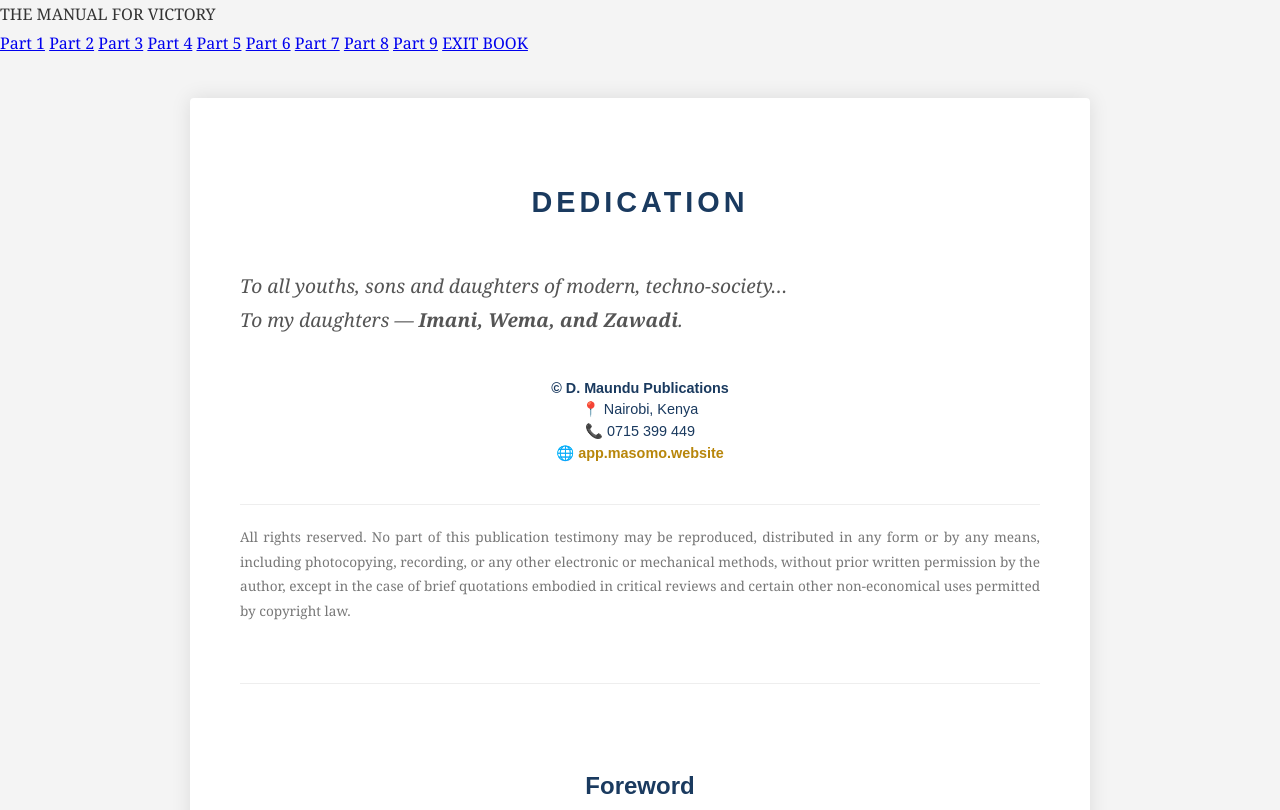
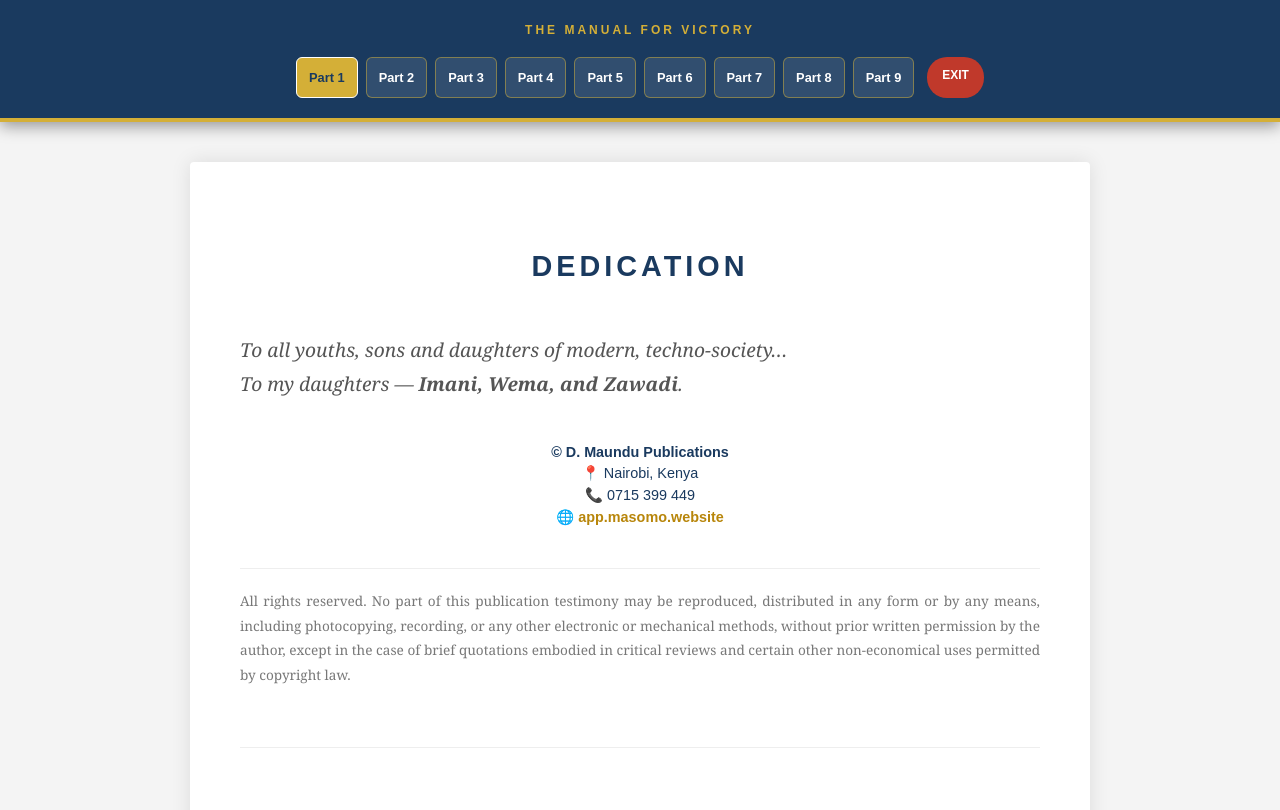
Before and after one commit to podcashy/book, a plain HTML site: page part1.html in a window 1280 px wide. Shown: the top 810 px of the page. Drawn offline with Linux system fonts and the light colour scheme; sample sign-in values are in the browser's storage.

Commit message:
Update part1.html

```diff
--- a/part1.html
+++ b/part1.html
@@ -123,19 +123,33 @@
     </script>
 </head>
 <body>
-<nav class="book-nav">
-    <div class="nav-brand">THE MANUAL FOR VICTORY</div>
-    <div class="nav-links">
-        <a href="part1.html" class="nav-box n1">Part 1</a>
-        <a href="part2.html" class="nav-box n2">Part 2</a>
-        <a href="part3.html" class="nav-box n3">Part 3</a>
-        <a href="part4.html" class="nav-box n4">Part 4</a>
-        <a href="part5.html" class="nav-box n5">Part 5</a>
-        <a href="part6.html" class="nav-box n6">Part 6</a>
-        <a href="part7.html" class="nav-box n7">Part 7</a>
-        <a href="part8.html" class="nav-box n8">Part 8</a>
-        <a href="part9.html" class="nav-box n9">Part 9</a>
-        <a href="#" onclick="localStorage.clear(); window.location.href='index.html';" class="logout-link">EXIT BOOK</a>
+<nav style="width: 100%; background: #1a3a5f; padding: 20px 0; position: sticky; top: 0; z-index: 1000; text-align: center; border-bottom: 4px solid #d4af37; box-shadow: 0 4px 15px rgba(0,0,0,0.4); margin-bottom: 20px;">
+
+    <div style="color: #d4af37; font-size: 0.75rem; font-weight: 800; letter-spacing: 3px; margin-bottom: 15px; text-transform: uppercase; font-family: sans-serif;">
+        THE MANUAL FOR VICTORY
+    </div>
+
+    <div style="display: flex; justify-content: center; gap: 8px; flex-wrap: wrap; padding: 0 10px; font-family: sans-serif;">
+
+        <a href="part1.html" style="display: inline-block; color: #1a3a5f; text-decoration: none; padding: 8px 12px; background: #d4af37; border: 1px solid #ffffff; border-radius: 6px; font-size: 0.8rem; font-weight: bold;">Part 1</a>
+
+        <a href="part2.html" style="display: inline-block; color: white; text-decoration: none; padding: 8px 12px; background: rgba(255,255,255,0.1); border: 1px solid rgba(212, 175, 55, 0.5); border-radius: 6px; font-size: 0.8rem; font-weight: bold;">Part 2</a>
+
+        <a href="part3.html" style="display: inline-block; color: white; text-decoration: none; padding: 8px 12px; background: rgba(255,255,255,0.1); border: 1px solid rgba(212, 175, 55, 0.5); border-radius: 6px; font-size: 0.8rem; font-weight: bold;">Part 3</a>
+
+        <a href="part4.html" style="display: inline-block; color: white; text-decoration: none; padding: 8px 12px; background: rgba(255,255,255,0.1); border: 1px solid rgba(212, 175, 55, 0.5); border-radius: 6px; font-size: 0.8rem; font-weight: bold;">Part 4</a>
+
+        <a href="part5.html" style="display: inline-block; color: white; text-decoration: none; padding: 8px 12px; background: rgba(255,255,255,0.1); border: 1px solid rgba(212, 175, 55, 0.5); border-radius: 6px; font-size: 0.8rem; font-weight: bold;">Part 5</a>
+
+        <a href="part6.html" style="display: inline-block; color: white; text-decoration: none; padding: 8px 12px; background: rgba(255,255,255,0.1); border: 1px solid rgba(212, 175, 55, 0.5); border-radius: 6px; font-size: 0.8rem; font-weight: bold;">Part 6</a>
+
+        <a href="part7.html" style="display: inline-block; color: white; text-decoration: none; padding: 8px 12px; background: rgba(255,255,255,0.1); border: 1px solid rgba(212, 175, 55, 0.5); border-radius: 6px; font-size: 0.8rem; font-weight: bold;">Part 7</a>
+
+        <a href="part8.html" style="display: inline-block; color: white; text-decoration: none; padding: 8px 12px; background: rgba(255,255,255,0.1); border: 1px solid rgba(212, 175, 55, 0.5); border-radius: 6px; font-size: 0.8rem; font-weight: bold;">Part 8</a>
+
+        <a href="part9.html" style="display: inline-block; color: white; text-decoration: none; padding: 8px 12px; background: rgba(255,255,255,0.1); border: 1px solid rgba(212, 175, 55, 0.5); border-radius: 6px; font-size: 0.8rem; font-weight: bold;">Part 9</a>
+
+        <a href="#" onclick="localStorage.clear(); window.location.href='index.html';" style="display: inline-block; color: white; text-decoration: none; padding: 8px 15px; background: #c0392b; border-radius: 20px; font-size: 0.75rem; font-weight: bold; margin-left: 5px;">EXIT</a>
     </div>
 </nav>
 <div class="container">
```
